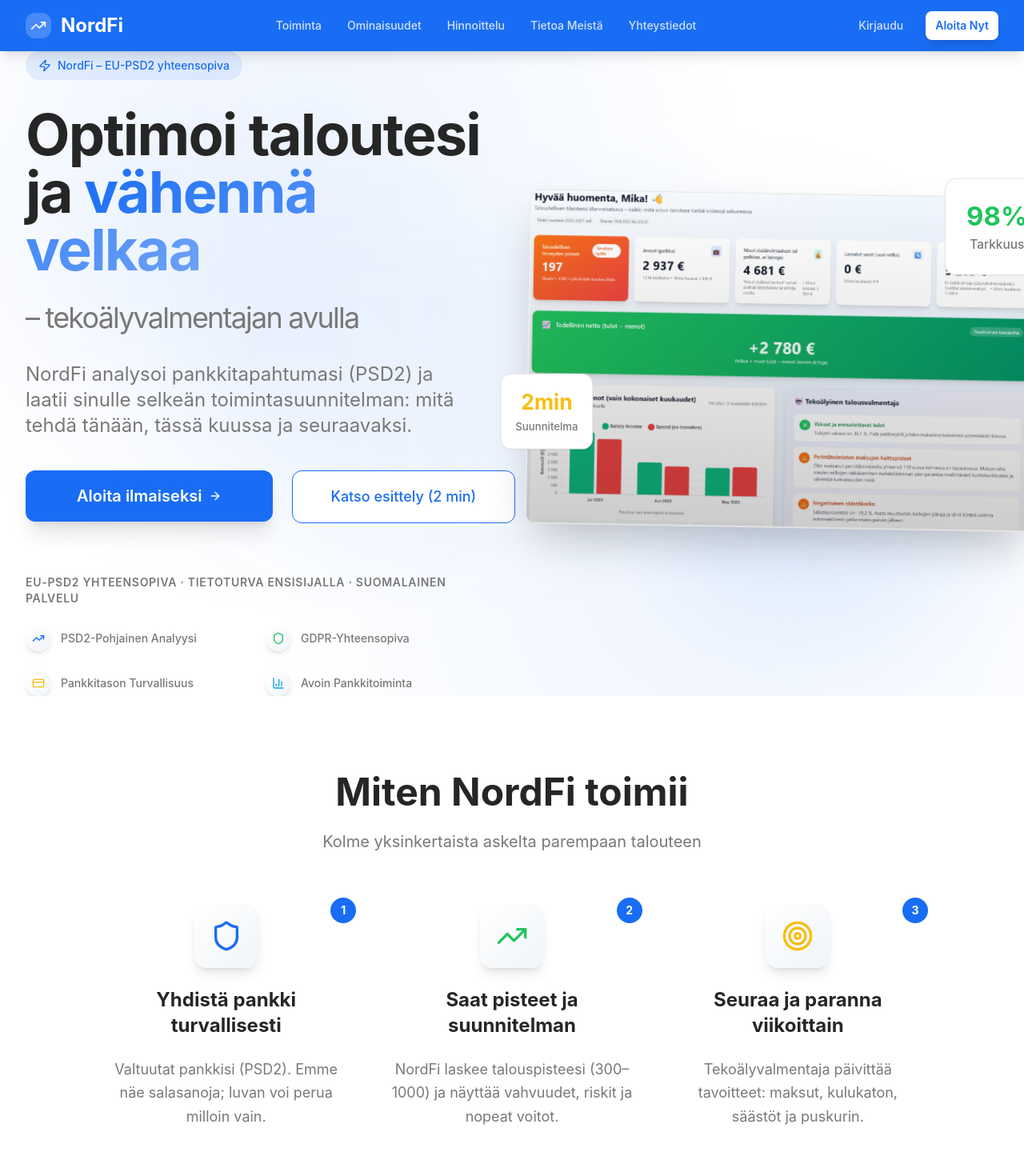
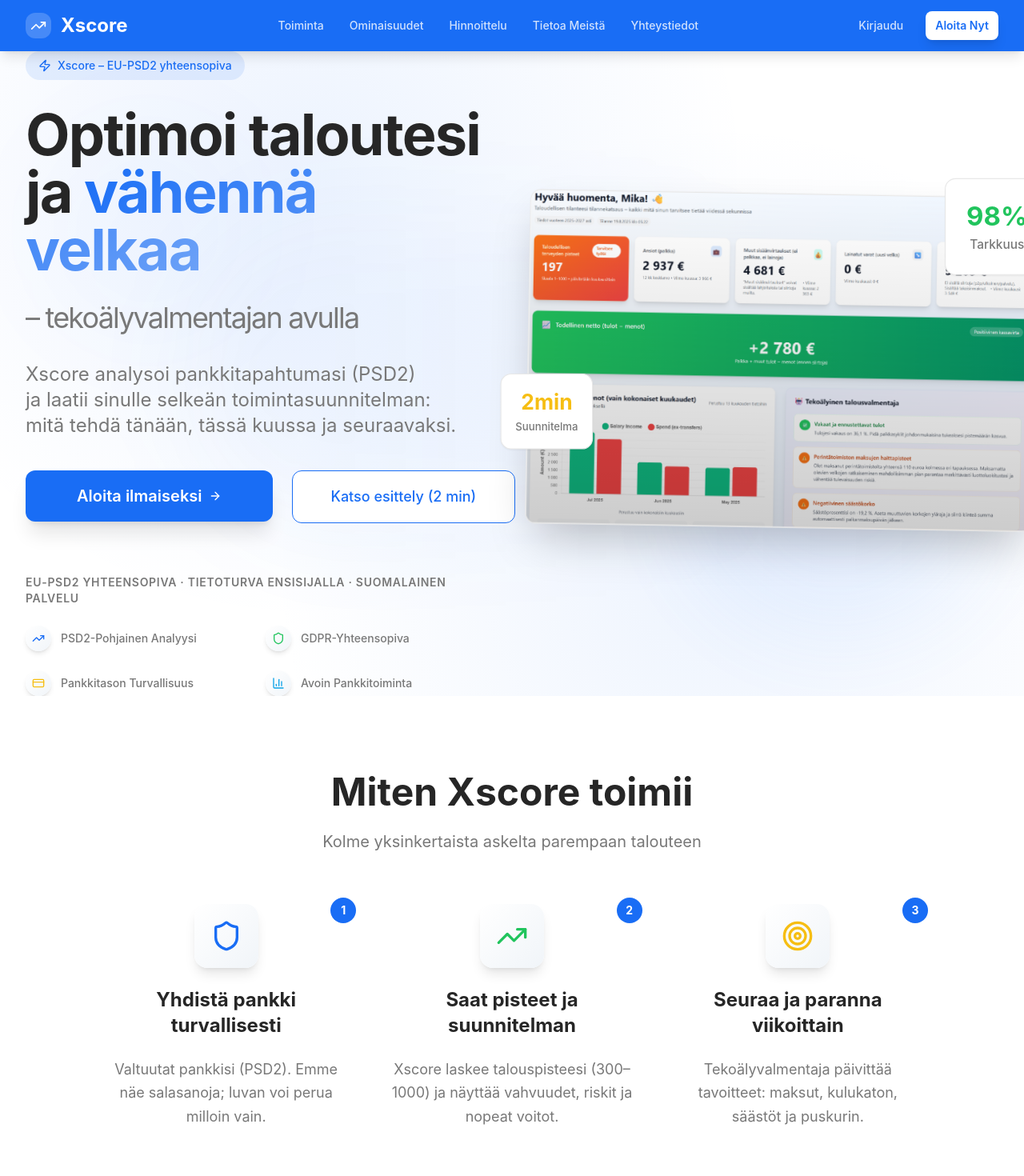
Before and after one commit to porv888/nordfi-score-finland, a React (Vite) app: page / in a window 1280 px wide. Shown: the top 1470 px of the page at 80% size. Built offline with nearby package versions, Linux system fonts and the light colour scheme.

Commit message:
Update platform name to Xscore

```diff
--- a/src/components/FaqSection.tsx
+++ b/src/components/FaqSection.tsx
@@ -9,7 +9,7 @@ const FaqSection = () => {
   const faqs = [
     {
       question: "Miten pankkiyhteys toimii?",
-      answer: "NordFi käyttää PSD2-rajapintoja. Valtuutus tehdään pankkisi sivulla. Voit perua luvan koska vain."
+      answer: "Xscore käyttää PSD2-rajapintoja. Valtuutus tehdään pankkisi sivulla. Voit perua luvan koska vain."
     },
     {
       question: "Näettekö tilitietoni?",
@@ -17,7 +17,7 @@ const FaqSection = () => {
     },
     {
       question: "Vaikuttaako tämä luottotietoihini?",
-      answer: "Ei. NordFi ei tee kovia luottokyselyitä. Tarkoitus on parantaa talouden perusmittareita."
+      answer: "Ei. Xscore ei tee kovia luottokyselyitä. Tarkoitus on parantaa talouden perusmittareita."
     },
     {
       question: "Mitä mittareita seuraatte?",
--- a/src/components/Header.tsx
+++ b/src/components/Header.tsx
@@ -22,7 +22,7 @@ const Header = () => {
             <div className="w-8 h-8 bg-white/20 rounded-lg flex items-center justify-center">
               <TrendingUp className="w-5 h-5 text-white" />
             </div>
-            <span className="text-2xl font-bold text-white">NordFi</span>
+            <span className="text-2xl font-bold text-white">Xscore</span>
           </div>
 
           {/* Desktop Navigation */}
--- a/src/components/HeroSection.tsx
+++ b/src/components/HeroSection.tsx
@@ -28,7 +28,7 @@ const HeroSection = () => {
             <div className="space-y-8">
               <div className="inline-flex items-center gap-2 px-4 py-2 rounded-full bg-primary/10 text-primary text-sm font-medium">
                 <Zap className="w-4 h-4" />
-                NordFi – EU-PSD2 yhteensopiva
+                Xscore – EU-PSD2 yhteensopiva
               </div>
 
               <h1 className="text-5xl lg:text-7xl font-bold text-foreground leading-[1.1] tracking-tight">
@@ -43,7 +43,7 @@ const HeroSection = () => {
               </h1>
 
               <p className="text-xl lg:text-2xl text-muted-foreground leading-relaxed max-w-xl text-balance">
-                NordFi analysoi pankkitapahtumasi (PSD2) ja laatii sinulle selkeän toimintasuunnitelman:
+                Xscore analysoi pankkitapahtumasi (PSD2) ja laatii sinulle selkeän toimintasuunnitelman:
                 mitä tehdä tänään, tässä kuussa ja seuraavaksi.
               </p>
             </div>
--- a/src/components/HowItWorksSection.tsx
+++ b/src/components/HowItWorksSection.tsx
@@ -12,7 +12,7 @@ const HowItWorksSection = () => {
     {
       number: "2",
       title: "Saat pisteet ja suunnitelman",
-      description: "NordFi laskee talouspisteesi (300–1000) ja näyttää vahvuudet, riskit ja nopeat voitot.",
+      description: "Xscore laskee talouspisteesi (300–1000) ja näyttää vahvuudet, riskit ja nopeat voitot.",
       icon: TrendingUp,
       color: "text-success"
     },
@@ -30,7 +30,7 @@ const HowItWorksSection = () => {
       <div className="container mx-auto px-4 sm:px-6 lg:px-8">
         <div className="text-center mb-16">
           <h2 className="text-4xl lg:text-5xl font-bold text-foreground mb-6">
-            Miten NordFi toimii
+            Miten Xscore toimii
           </h2>
           <p className="text-xl text-muted-foreground max-w-2xl mx-auto">
             Kolme yksinkertaista askelta parempaan talouteen
--- a/src/components/ResultsBenefitsSection.tsx
+++ b/src/components/ResultsBenefitsSection.tsx
@@ -67,7 +67,7 @@ const ResultsBenefitsSection = () => {
 
         <div className="bg-secondary/20 rounded-2xl p-8 max-w-3xl mx-auto text-center">
           <p className="text-lg text-muted-foreground">
-            <strong className="text-foreground">Pieni huomio:</strong> NordFi ei ole luotonantaja.
+            <strong className="text-foreground">Pieni huomio:</strong> Xscore ei ole luotonantaja.
             Autamme sinua parantamaan taloutesi perustaa.
           </p>
         </div>
--- a/src/components/TargetAudienceSection.tsx
+++ b/src/components/TargetAudienceSection.tsx
@@ -31,7 +31,7 @@ const TargetAudienceSection = () => {
             Kenelle
           </h2>
           <p className="text-xl text-muted-foreground max-w-2xl mx-auto">
-            NordFi sopii kaikille, jotka haluavat parantaa talouttaan
+            Xscore sopii kaikille, jotka haluavat parantaa talouttaan
           </p>
         </div>
 
```
